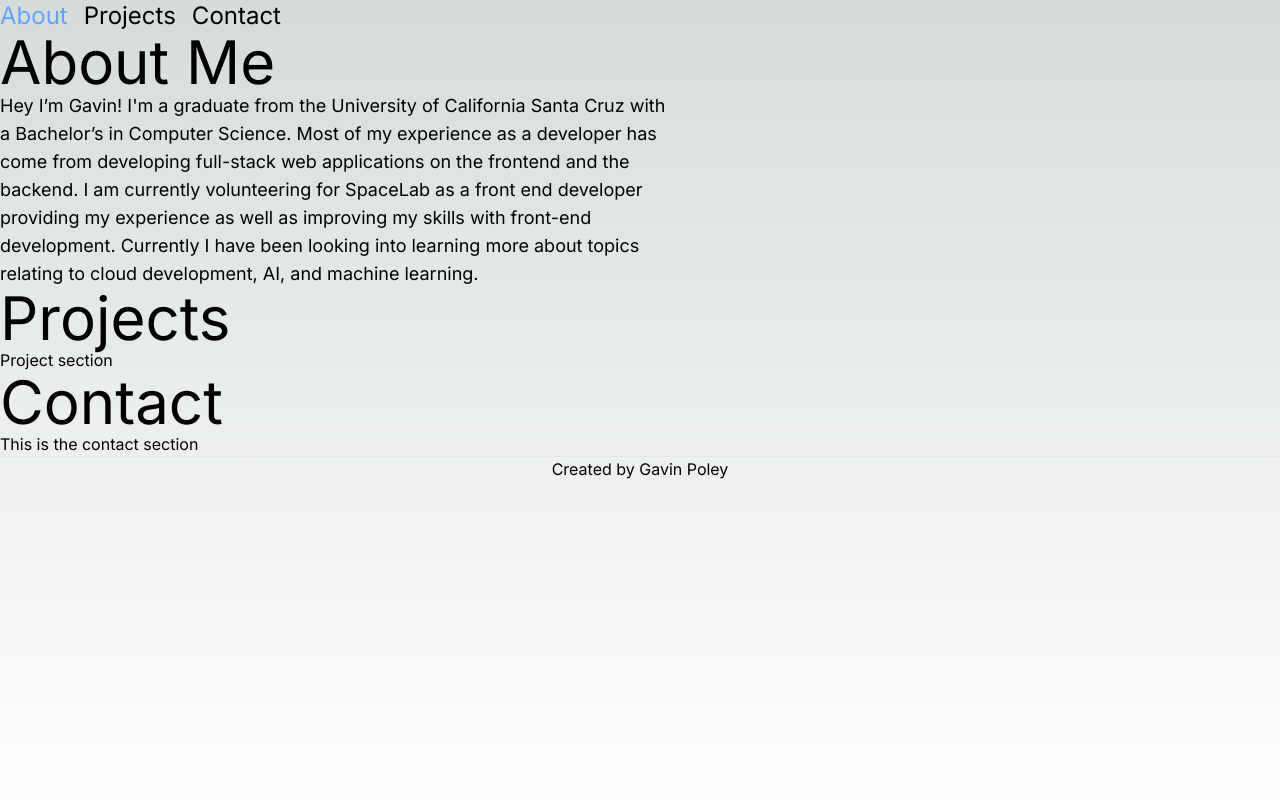
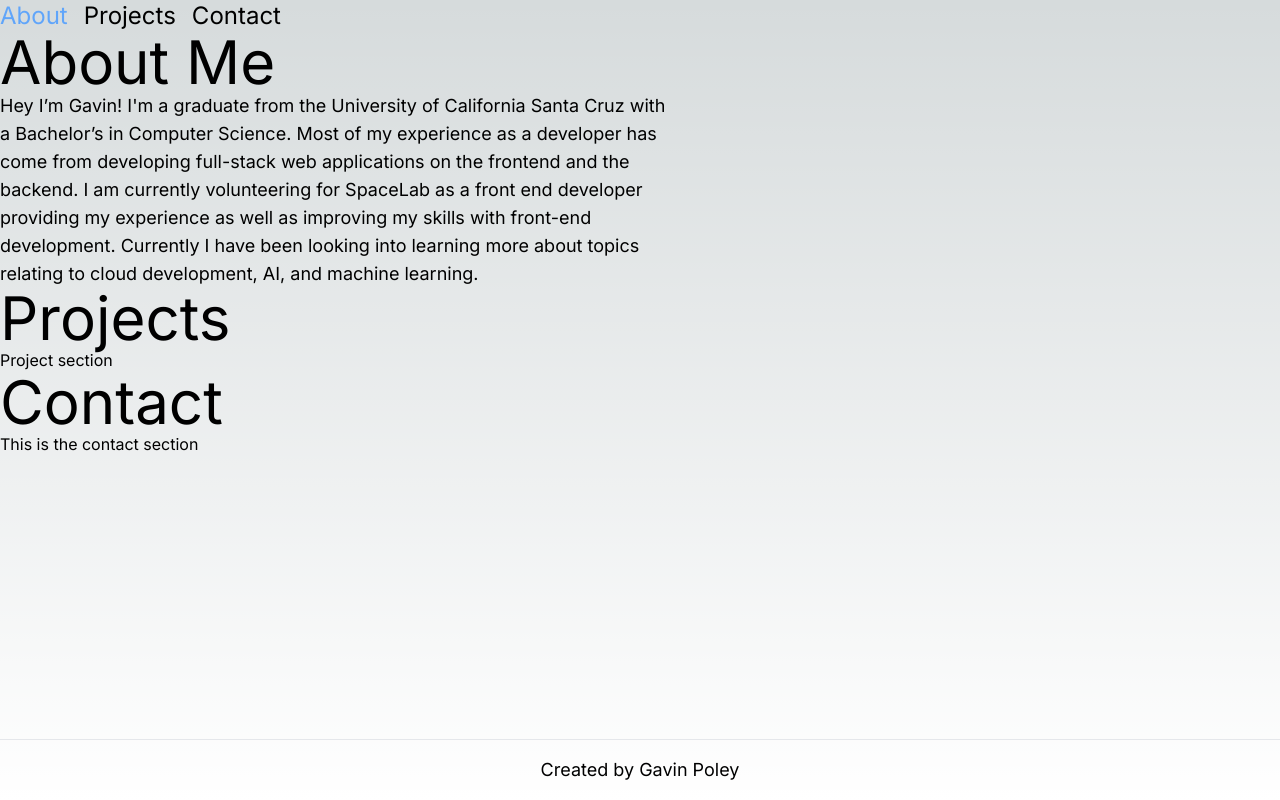
Before and after one commit to Gav1012/portfoliov2, a Next.js app: page / in a window 1280 px wide. Built offline with nearby package versions, Linux system fonts and the light colour scheme.

Commit message:
fixed footer

```diff
--- a/src/app/components/footer.tsx
+++ b/src/app/components/footer.tsx
@@ -3,7 +3,7 @@ export default function Footer() {
     return(
         <footer>
             <hr></hr>
-            <p className="text-center">Created by Gavin Poley</p>
+            <p className="text-lg text-center py-4">Created by Gavin Poley</p>
         </footer>
     );
 }
--- a/src/app/page.tsx
+++ b/src/app/page.tsx
@@ -11,7 +11,7 @@ export default function Home() {
     <>
       <Head>
         <title>Portfolio</title>
-        <meta name="description" content="Gavin Poley's Portfolio Website"></meta>
+        <meta name="description" content="Gavin Poley's Portfolio Website" />
       </Head>
       <div className="flex flex-col min-h-screen">
         <main className="flex-grow">
@@ -19,8 +19,8 @@ export default function Home() {
           <About />
           <Projects />
           <Contact />
-          <Footer />
         </main>
+        <Footer />
       </div>
     </>
   );
```
